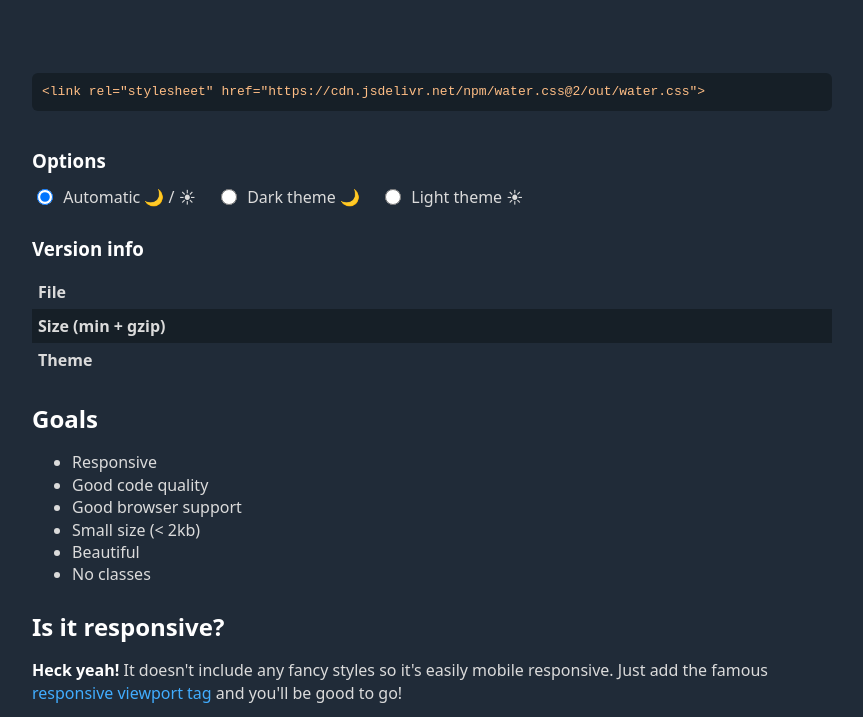
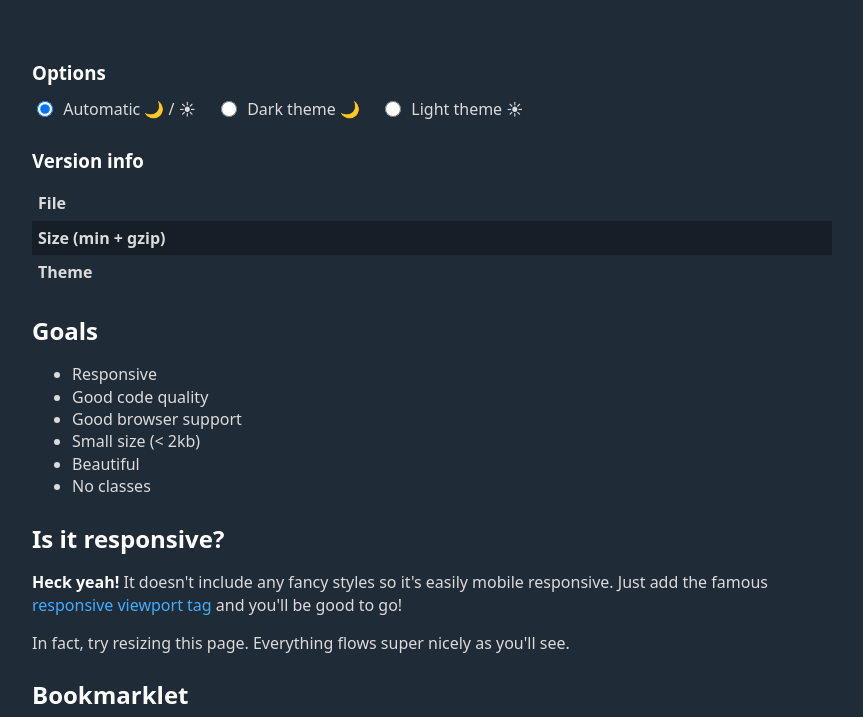
Before and after one commit to educaragora/educaragora.github.io, a website: page index.html in a window 1280 px wide. Shown: the part 76-793 px from the top of the page, without its empty margins (208-1071 px from the left). Drawn offline with nearby package versions, Linux system fonts and the light colour scheme; files that its build step writes are made by us from their sources; files whose address does not match are found by name.

Commit message:
Update index.html

```diff
--- a/index.html
+++ b/index.html
@@ -99,11 +99,7 @@
 
       </header>
 
-      <div id="link-snippet-container">
-        <pre id="link-snippet-auto"><code>&lt;link rel="stylesheet" href="https://cdn.jsdelivr.net/npm/water.css@2/out/water.css"></code></pre>
-        <pre hidden id="link-snippet-dark"><code>&lt;link rel="stylesheet" href="https://cdn.jsdelivr.net/npm/water.css@2/out/dark.css"></code></pre>
-        <pre hidden id="link-snippet-light"><code>&lt;link rel="stylesheet" href="https://cdn.jsdelivr.net/npm/water.css@2/out/light.css"></code></pre>
-      </div>
+
 
       <h3>Options</h3>
       <form id="theme-form">
```
